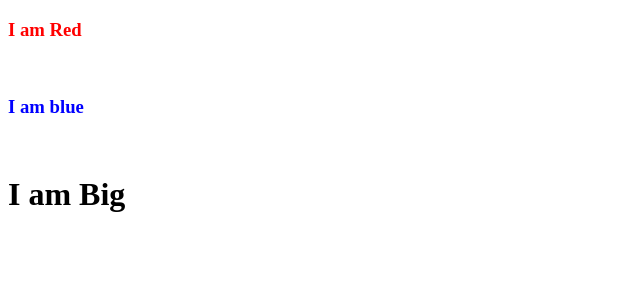
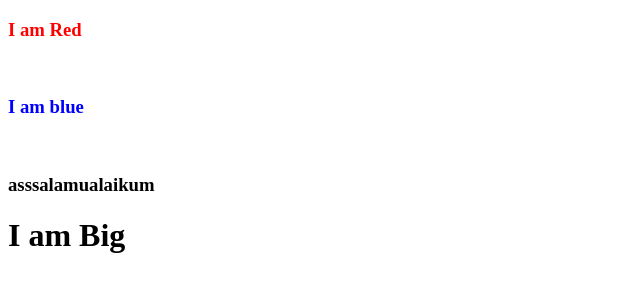
Before and after one commit to Zahid22231/datapelajar, a plain HTML site: page index.html in a window 1280 px wide. Shown: the whole page, without its empty margins (0-640 px from the left). Drawn offline with Linux system fonts and the light colour scheme.

Commit message:
perubahan fada file html

```diff
--- a/index.html
+++ b/index.html
@@ -18,6 +18,8 @@
     <h3 class="Merah">I am Red</h3><br>
     <h3 class="Biru">I am blue</h3><br>
 
+    <h3>asssalamualaikum</h3>
+
     <h1>I am Big</h1>
 
     <script type="text/javascript" src="script.js"></script>
```
